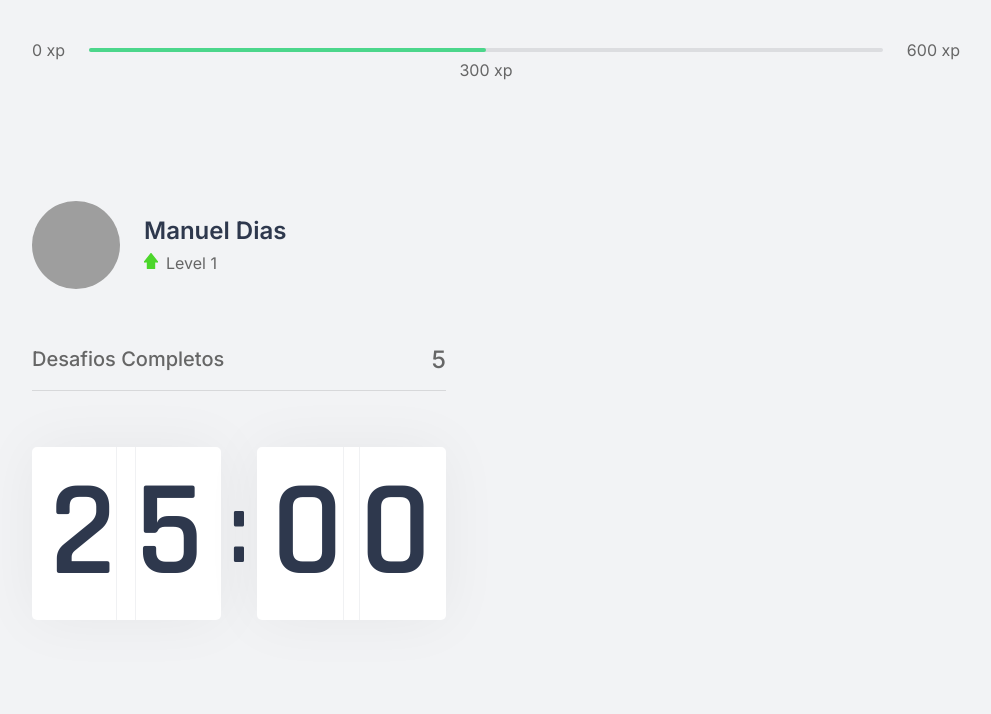
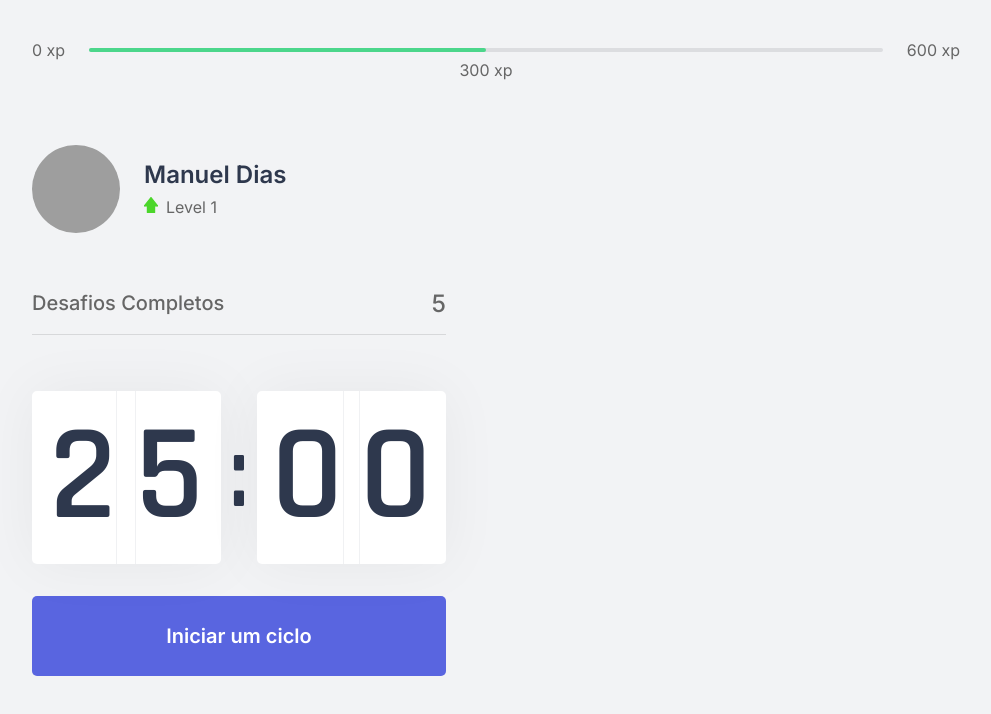
Before and after one commit to Manuel8Dias/Mexe-te_Nextjs, a Next.js app: page / in a window 1280 px wide. Shown: the top 714 px of the page, without its empty margins (144-1135 px from the left). Built offline with nearby package versions, Linux system fonts and the light colour scheme; grey boxes are pictures that could not be loaded.

Commit message:
Commit CountDown Componente estelizado

```diff
--- a/src/components/Countdown.tsx
+++ b/src/components/Countdown.tsx
@@ -2,6 +2,7 @@
 
 export function Countdown() {
     return(
+        <div>
             <div className = {styles.countdownContainer}>
                 <div>
                     <span>2</span>
@@ -13,5 +14,10 @@
                     <span>0</span>
                 </div>
             </div>
+
+            <button type="button" className={styles.CountdownButton}>
+                Iniciar um ciclo
+            </button>
+        </div>
     )
 }
--- a/src/styles/components/Countdown.module.css
+++ b/src/styles/components/Countdown.module.css
@@ -36,3 +36,31 @@
     font-size: 6.25rem;
     margin: 0 0.5rem;
 }
+
+.CountdownButton {
+    width: 100%;
+    height: 5rem;
+
+
+    margin-top: 2rem;
+
+    display: flex;
+    align-items: center;
+    justify-content: center;
+
+    border: 0;
+    border-radius: 5px;
+
+    background: var(--blue);
+    color: var(--white);
+
+    font-size: 1.25rem;
+    font-weight: 600;
+
+    transition: all 0.2s;
+}
+
+.CountdownButton:hover {
+    background: var(--blue-dark);
+    font-size: 1.20rem;
+}
```
Lines whose indentation alone changed are shown as unchanged.
